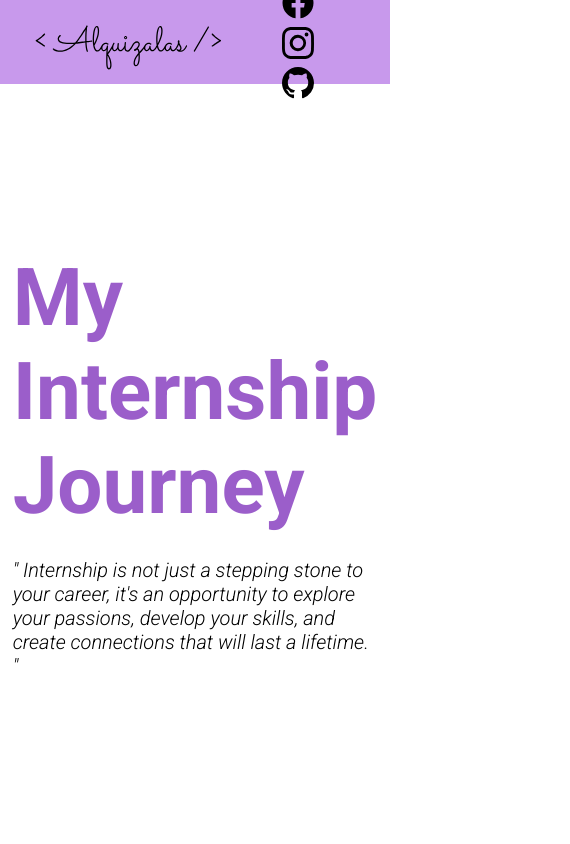
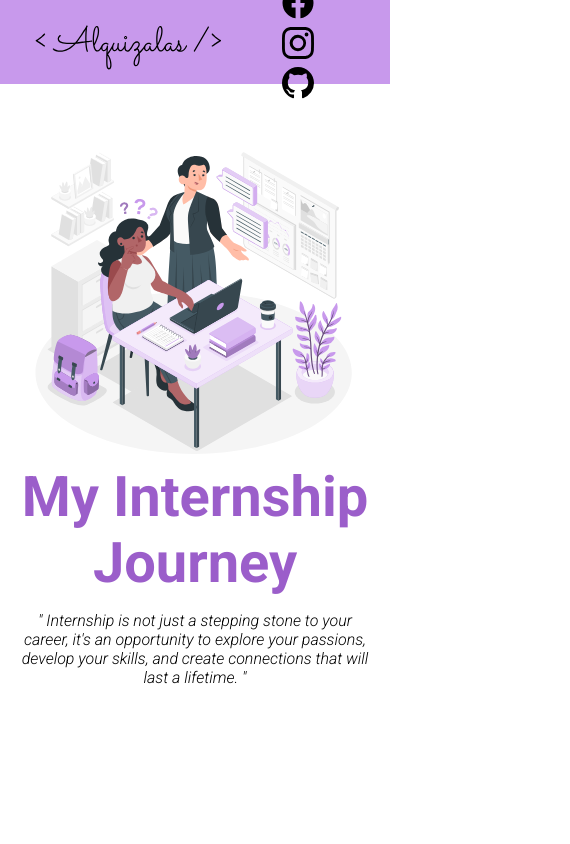
Before and after one commit to stolenfallen1/React_BlogV1_Static, a React (Vite) app: page / in a window 390 px wide. Shown: the top 844 px of the page, 570 px wide, since content can reach past the window. Built offline with nearby package versions, Linux system fonts and the light colour scheme.

Commit message:
hero section media queries

```diff
--- a/src/App.jsx
+++ b/src/App.jsx
@@ -24,12 +24,12 @@ function App() {
     <div className="App">
       <Nav />
       <Hero />
-      <About />
+      {/* <About />
       <Challenges />
       <div className="slide-container">
         <Slider slides={slides} />
       </div>
-      <Footer />
+      <Footer /> */}
     </div>
   );
 }
--- a/src/styles/Hero.css
+++ b/src/styles/Hero.css
@@ -12,7 +12,7 @@
 
 .text-container h1 {
   font-size: 5rem;
-    color: #9B5ECA;
+  color: #9b5eca;
   margin-bottom: 25px;
 }
 
@@ -27,9 +27,62 @@
   display: flex;
   justify-content: center;
   align-items: center;
+  height: 100%;
 }
 
 .hero-image {
   max-width: 100%;
-    max-height: 750px;
+  max-height: 100%;
 }
+
+/* 1080 screen size */
+@media screen and (max-width: 1080px) {
+  .hero-container {
+    padding: 0px 70px;
+  }
+
+  .text-container h1 {
+    font-size: 4rem;
+  }
+
+  .text-container p {
+    font-size: 1.15rem;
+  }
+}
+
+/* 768 screen size */
+@media screen and (max-width: 768px) {
+  .hero-container {
+    flex-direction: column-reverse;
+    padding: 50px 70px;
+  }
+
+  .text-container {
+    text-align: center;
+    margin-bottom: 30px;
+  }
+
+  .text-container h1 {
+    font-size: 4rem;
+    margin-bottom: 15px;
+  }
+
+  .image-container {
+    width: 100%;
+    height: 50%;
+  }
+}
+/* 600 screen size */
+@media screen and (max-width: 600px) {
+  .hero-container {
+    padding: 50px 20px;
+  }
+
+  .text-container h1 {
+    font-size: 3.5rem;
+  }
+
+  .text-container p {
+    font-size: 1rem;
+  }
+}
```
Also changed, not shown: src/components/Hero.jsx (+10 -7 lines). Lines whose indentation alone changed are shown as unchanged.
